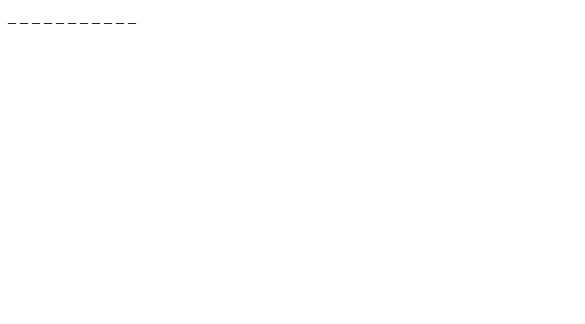
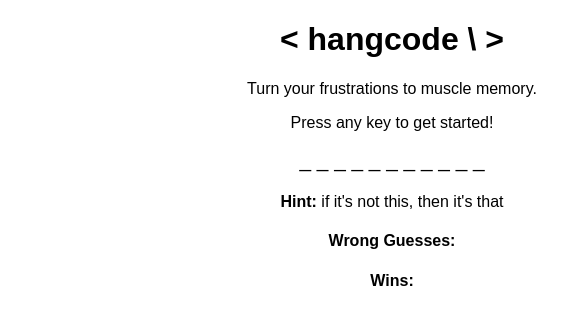
Before and after one commit to ha10/hangman-game, a plain HTML site: page index.html in a window 390 px wide. Shown: the top 324 px of the page, 585 px wide, since content can reach past the window. Drawn offline with Linux system fonts and the light colour scheme.

Commit message:
update game.js and index.html

```diff
--- a/assets/css/style.css
+++ b/assets/css/style.css
@@ -0,0 +1,31 @@
+*,
+*::before,
+*::after {
+  box-sizing: border-box;
+}
+html {
+  font-family: sans-serif;
+}
+
+.container {
+  width: 860px;
+  margin: 0 auto;
+  text-align: center;
+}
+
+#current-hint,
+#wrong-guesses {
+  font-size: 1em;
+  margin-top: 1em;
+  font-weight: 200;
+}
+
+#current-word {
+  font-size: 1.3em;
+}
+
+@media screen and (max-width:768px) {
+  .container {
+    width: 768px;
+  }
+}
--- a/assets/js/game.js
+++ b/assets/js/game.js
@@ -5,12 +5,12 @@ var wordArray = [
   { word: "javascript",
     category: "js",
     hint: "Manipulates the DOM, not your friends." },
-  { word: "hypertext markdown language",
-    category: "html",
+  { word: "html",
+    category: "HTML",
     hint: "Puts the structure in \"really-good-bone-structure.\"" },
-  { word: "cascading style sheet",
-    category: "js",
-    hint: "lay em on top in the right order" },
+  { word: "css",
+    category: "CSS",
+    hint: "lay these sheets on top of each other" },
   { word: "conditional",
     category: "html",
     hint: "if it's not this, then it's that" }];
@@ -18,47 +18,106 @@ var wordArray = [
 var userGuess;
 var currentWord;
 var currentHint;
-var correct;
+var correctGuesses;
+var wrongGuesses = [];
+var wrongGuessesCount = 0;
+var correctGuesses = [];
+var userScore = 0;
+var userGuesses = [];
 
 // clear contents of an html element
 function clearIt (element) {
   document.querySelector(element).innerHTML = "";
 }
 
+// create new game
 function newGame () {
   var randNum = Math.floor(Math.random() * wordArray.length);
   var newWord = wordArray[randNum].word;
   var newHint = wordArray[randNum].hint;
   // clear current word
-  clearIt("#theWord");
-  // make new spaces
-  document.querySelector("#theWord").innerHTML = " _ ".repeat(newWord.length);
+  clearIt("#current-word");
   // push values global
   currentWord = newWord;
   currentHint = newHint;
+  correctGuesses = currentWord.split('');
+
+  // try to foreach this
+  for (var i = 0; i < correctGuesses.length; i++) {
+    document.querySelector("#current-word").innerHTML +=("<span class=\"" + correctGuesses[i] + "\"> _ </span>");
+    // "<span id="correctGuesses[i]"> _ </span>"
+    // <span id="correctGuesses[i]"> _ </span>
+    // " _ ".repeat(newWord.length);
+  }
+  document.querySelector("#current-hint").innerHTML = newHint;
 }
 
 // get keypress value and store it in a variable
 document.onkeyup = function (event) {
-  userGuess = event.key.toLowerCase();
-  console.log(userGuess);
-  makeGuess(userGuess);
+  if (event.keyCode >= 65 && event.keyCode <= 90) {
+    userGuess = event.key.toLowerCase();
+    console.log(userGuess);
+    makeGuess(userGuess);
+  } else if (event.keyCode === 32) {
+    // figure out the space here
+  //   for (var i = 0; i < currentWord.length; i++) {
+  //     if (currentWord[i] === " ") {
+  //       document.getElementsByClassName(" ").innerHTML = "test";
+  //   }
+  // }
+
+}
 }
 
 // var computerGuess = options[Math.floor(Math.random() * options.length)];
 function makeGuess (char) {
-  var rightGuessList = currentWord.split('');
-  // console.log(rightGuessList);
-  // console.log(userGuess;
-  correct = rightGuessList;
+  var letterInWord = false;
+  // Check if a letter exists inside the array
+  for (var i = 0; i < correctGuesses.length; i++) {
+    if (char.toLowerCase() === correctGuesses[i].toLowerCase()) {
+      letterInWord = true;
+      console.log(letterInWord);
+      break;
+    } else if (char !== correctGuesses[i]) {
+      letterInWord = false;
+      console.log(letterInWord);
+    }
+  }
+  // increase wrongGuessesCount if letter is not in word
+  if (letterInWord === false) {
+      wrongGuessesCount++;
+      wrongGuesses.push(char);
+      document.getElementById('wrong-guesses').innerHTML += char + " ";
+  }
+  // insert into document
+  if (letterInWord === true) {
+    for (var i = 0; i < correctGuesses.length; i++) {
+      if (char === correctGuesses[i]) {
+        if (userGuesses.indexOf(char) === -1) {
+          userGuesses.push(char);
+        }
+        // for (var z = 0; z < userGuesses.length; z++) {
+        //   if (char !== userGuesses[z]) {
+        //     userGuesses.push(char);
+        //   }
+        // }
+        var matches = document.querySelectorAll("." + char);
+        for (var y = 0; y < matches.length; y++){
+          matches[y].innerHTML = char;
+          console.log(matches);
+        }
+      }
+    }
+  }
 
-  // loop throught rightGuessList or forEach it
-    // compare the userGuess to the value at each index
-    // if the values match, update the dom
-
-  // if (userGuess.toString()) {
-  //
-  // }
+  if (userGuesses.length === correctGuesses.length){
+    alert("winner!");
+    userScore++;
+    newGame();
+    userGuesses = [];
+    wrongGuesses = [];
+    wrongGuessesCount = 0;
+  }
 }
 // press any key to get started on the page
 
--- a/index.html
+++ b/index.html
@@ -7,9 +7,36 @@
     <link rel="stylesheet" href="assets/css/style.css">
   </head>
   <body>
-    <div id="theWord">
+    <div class="container">
+      <div class="top">
+        <h1>< hangcode \ ></h1>
+        <p>Turn your frustrations to muscle memory.</p>
+        <p id="get-started">Press any key to get started!</p>
+      </div>
+      <!-- current word -->
+      <div id="current-word">
+      </div>
+      <!-- current hint -->
+      <div>
+        <div>
+          <h4>Hint: <span id="current-hint"></span></h4>
+          <!-- <div id="current-hint">
 
+          </div> -->
+        </div>
+      </div>
+      <div id="guesses-left">
+
+      </div>
+      <div>
+        <h4>Wrong Guesses: <span id="wrong-guesses"></span></h4>
+      </div>
+      <div id="wins">
+        <h4>Wins:</h4>
+      </div>
     </div>
+
   </body>
   <script src="assets/js/game.js" charset="utf-8"></script>
+  <!-- <script src="assets/js/pseudocode.js" charset="utf-8"></script> -->
 </html>
```
Also changed, not shown: 1 other file.
